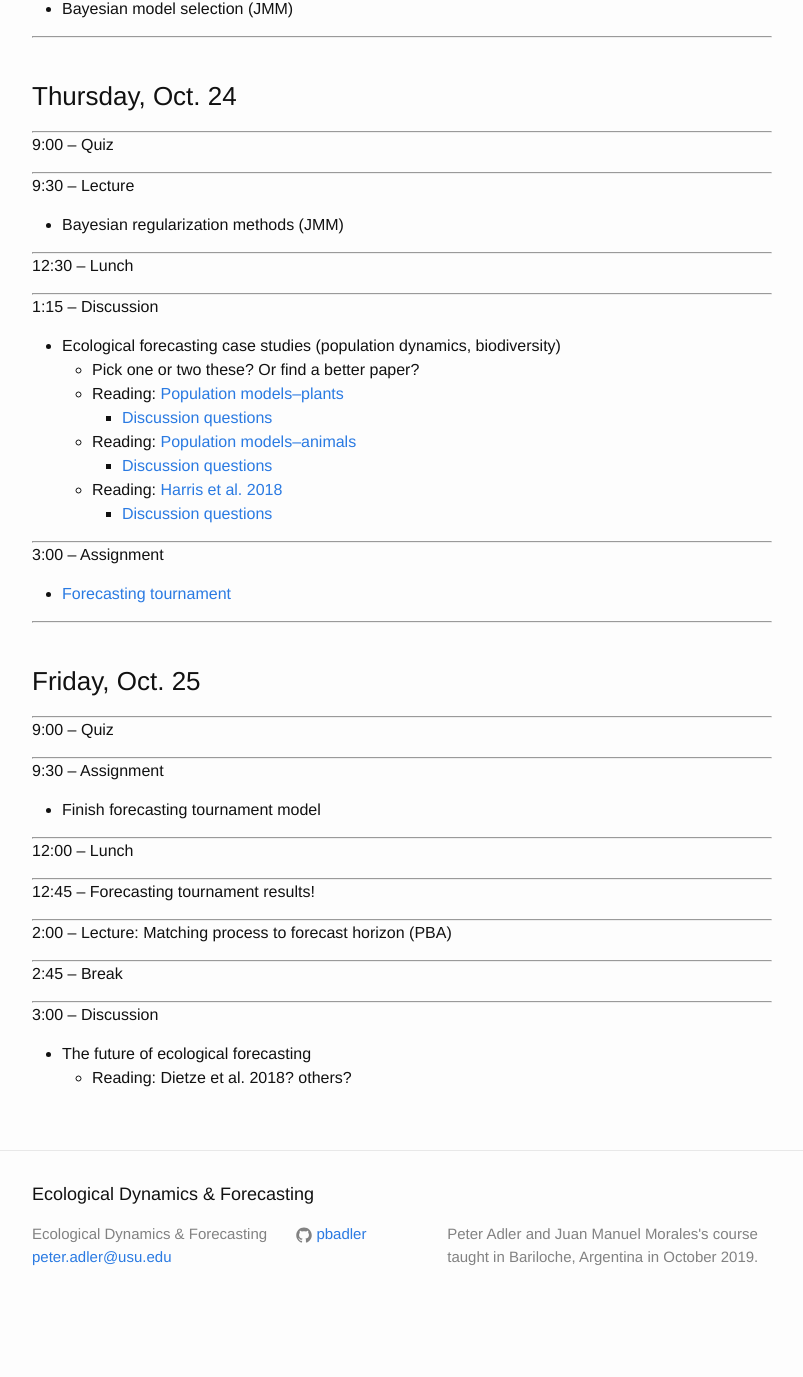
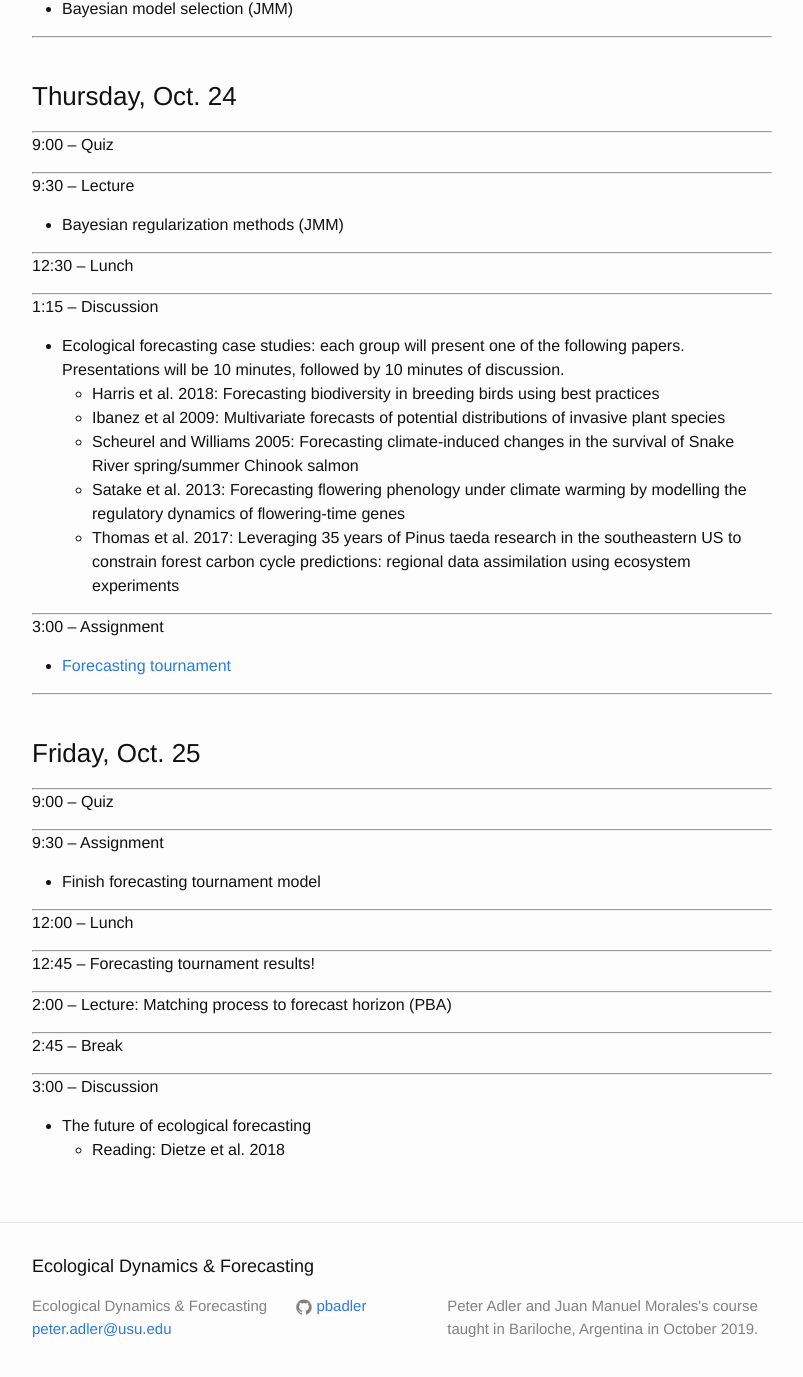
Before and after one commit to pbadler/forecasting-course-short, a Jekyll site: the page built from schedule.md, in a window 1280 px wide and 1400 px high, scrolled down 2331 px. Shown: the top 1377 px of the window, without its empty margins (238-1041 px from the left). Built offline with Jekyll 4.4.1, drawn with Linux system fonts in a browser that asks for light colours; before the commit the page ends 3659 px from its top, so only the background shows below that.

Commit message:
Finalized readings

```diff
--- a/schedule.md
+++ b/schedule.md
@@ -152,14 +152,13 @@ layout: page
 ***
 1:15 -- Discussion
 
- * Ecological forecasting case studies (population dynamics, biodiversity)
-    * Pick one or two these? Or find a better paper?
-    * Reading: [Population models--plants](https://esajournals.onlinelibrary.wiley.com/doi/full/10.1890/07-2095.1)
-        * [Discussion questions]({{ site.baseurl }}/discussion/plant_invasion_questions)
-    * Reading: [Population models--animals](https://onlinelibrary.wiley.com/doi/10.1111/j.1365-2419.2005.00346.x)
-        * [Discussion questions]({{ site.baseurl }}/discussion/salmon_questions)
-    * Reading: [Harris et al. 2018](https://peerj.com/articles/4278/)
-        * [Discussion questions]({{ site.baseurl }}/discussion/Biodiversity_questions)
+ * Ecological forecasting case studies: each group will present one of the
+ following papers. Presentations will be 10 minutes, followed by 10 minutes of discussion.
+    * Harris et al. 2018: Forecasting biodiversity in breeding birds using best practices
+    * Ibanez et al 2009: Multivariate forecasts of potential distributions of invasive plant species
+    * Scheurel and Williams 2005: Forecasting climate-induced changes in the survival of Snake River spring/summer Chinook salmon
+    * Satake et al. 2013: Forecasting flowering phenology under climate warming by modelling the regulatory dynamics of flowering-time genes
+    * Thomas et al. 2017: Leveraging 35 years of Pinus taeda research in the southeastern US to constrain forest carbon cycle predictions: regional data assimilation using ecosystem experiments
 
 ***
 3:00 -- Assignment
@@ -195,4 +194,4 @@ layout: page
 3:00 -- Discussion
 
  * The future of ecological forecasting
-    * Reading: Dietze et al. 2018? others?
+    * Reading: Dietze et al. 2018
```
